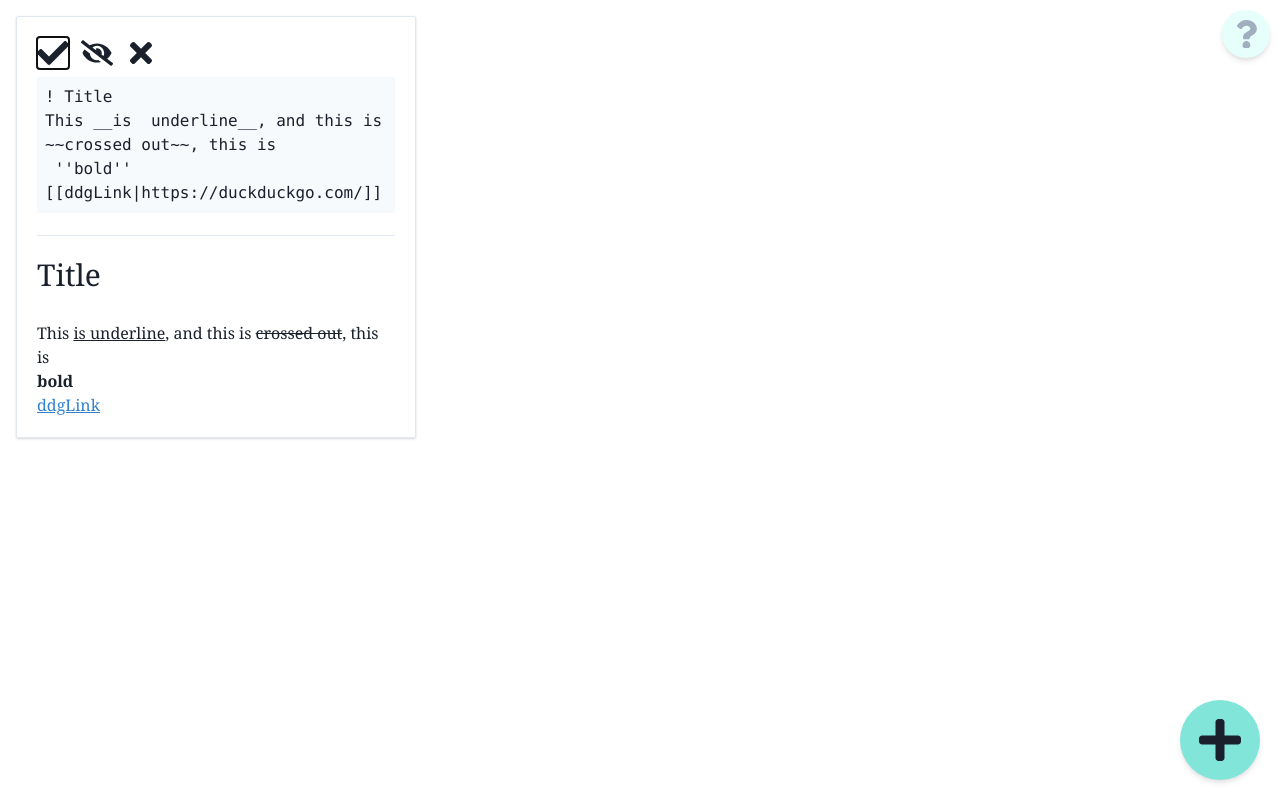
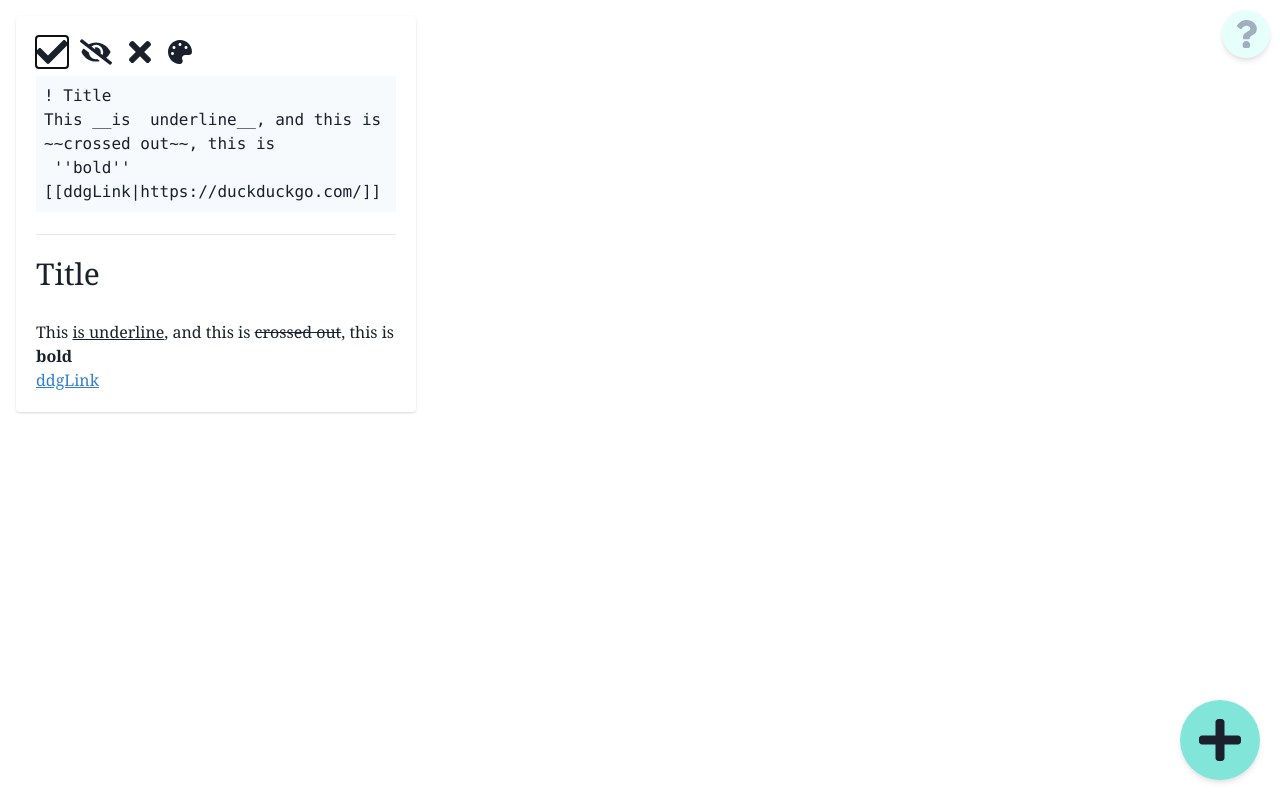
Before and after one commit to Lucasmercado101/markdown-notes-app, a React (Create React App) app: page / in a window 1280 px wide. Both pictures are taken after a click on the button 53 px from the left and 53 px from the top of the page. Built offline with nearby package versions, Linux system fonts and the light colour scheme.

Commit message:
added note colors and save on change only

```diff
--- a/src/App.tsx
+++ b/src/App.tsx
@@ -27,19 +27,19 @@ const reducer = (state: State, action: action): State => {
       return [
         ...state,
         // pseudo unique id
-        { text: "! New note", id: Math.ceil(Math.random() * 150) },
+        {
+          text: "! New note",
+          id: Math.ceil(Math.random() * 150),
+          color: "#fff",
+        },
       ];
 
     case actionTypes.EDITED_NOTE:
-      // console.log(action.editedMessage);
       const editedID = action.editedMessage!.id;
 
       return state.map((i) => {
-        if (i.id === editedID) {
-          return action.editedMessage!;
-        } else {
-          return i;
-        }
+        if (i.id === editedID) return action.editedMessage!;
+        return i;
       });
 
     default:
@@ -53,6 +53,7 @@ function App() {
       text:
         "! Title\nThis __is  underline__, and this is ~~crossed out~~, this is\n ''bold''\n[[ddgLink|https://duckduckgo.com/]]",
       id: 1,
+      color: "#fff",
     },
   ]);
   return (
--- a/src/components/Note.tsx
+++ b/src/components/Note.tsx
@@ -7,6 +7,7 @@ import {
   FaTimes as XIcon,
   FaEye as ShowIcon,
   FaEyeSlash as HideIcon,
+  FaPalette as ChangeColorIcon,
 } from "react-icons/fa";
 
 enum actionTypes {
@@ -16,6 +17,7 @@ enum actionTypes {
   TOGGLE_NOTE_EDIT,
   CANCEL_EDIT,
   SET_EDIT_TEXT,
+  CHANGE_COLOR,
 }
 
 type Props = {
@@ -84,7 +86,9 @@ type State = {
   isParsedTextVisible: boolean;
   isEditing: boolean;
   preEditText: string;
+  preEditColor: string;
   noteText: string;
+  color: string;
 };
 
 const reducer = (state: State, action: action): State => {
@@ -100,7 +104,23 @@ const reducer = (state: State, action: action): State => {
         ...state,
         isEditing: false,
         preEditText: state.noteText,
+        preEditColor: state.color,
         isParsedTextVisible: true,
+      };
+    case actionTypes.CHANGE_COLOR:
+      const colors = [
+        "#fed7d7",
+        "#edf2f7",
+        "#feebc8",
+        "#c3dafe",
+        "#fff",
+        "#b2f5ea",
+        "#fed7e2",
+      ];
+      const colorIndex = colors.findIndex((i) => i === state.color);
+      return {
+        ...state,
+        color: colors[colorIndex + 1] ? colors[colorIndex + 1] : colors[0],
       };
     case actionTypes.CANCEL_EDIT:
       return {
@@ -108,6 +128,7 @@ const reducer = (state: State, action: action): State => {
         isEditing: false,
         noteText: state.preEditText,
         isParsedTextVisible: true,
+        color: state.preEditColor,
       };
     case actionTypes.SET_EDIT_TEXT:
       return { ...state, noteText: action.text! };
@@ -121,14 +142,27 @@ const Note: React.FC<Props> = ({ content, onRequestDelete, onEdited }) => {
     rows: content.text.split("\n").length + 1,
     isParsedTextVisible: true,
     isEditing: false,
+    preEditColor: content.color,
     preEditText: content.text,
     noteText: content.text,
+    color: content.color,
   };
   const [state, dispatch] = useReducer(reducer, initialState);
-  const { rows, isParsedTextVisible, isEditing, noteText } = state;
+  const {
+    rows,
+    isParsedTextVisible,
+    isEditing,
+    noteText,
+    color,
+    preEditColor,
+    preEditText,
+  } = state;
 
   return (
-    <div className="shadow transition-shadow duration-100 hover:shadow-lg rounded-sm p-5 border text-gray-900 w-full">
+    <div
+      style={{ background: color }}
+      className="shadow transition-shadow duration-100 hover:shadow-lg p-5 rounded text-gray-900 w-full"
+    >
       <>
         <div className="flex flex-row justify-start items-center mb-2">
           {isEditing ? (
@@ -138,14 +172,22 @@ const Note: React.FC<Props> = ({ content, onRequestDelete, onEdited }) => {
                   title="Apply changes"
                   className="h-full w-full"
                   onClick={() => {
-                    onEdited({ text: noteText, id: content.id });
+                    const hasNotChanged =
+                      preEditColor === color && preEditText === noteText;
+
+                    !hasNotChanged &&
+                      onEdited({
+                        text: noteText,
+                        id: content.id,
+                        color: color,
+                      });
                     dispatch({ type: actionTypes.SAVED_NOTE_EDIT });
                   }}
                 />
               </button>
               <button
                 title="Hide Preview"
-                className="h-8 cursor-pointer ml-3 hover:text-orange-700"
+                className="h-8 cursor-pointer ml-3 hover:text-teal-500"
                 onClick={() =>
                   dispatch({ type: actionTypes.TOGGLE_PARSED_TEXT })
                 }
@@ -158,12 +200,17 @@ const Note: React.FC<Props> = ({ content, onRequestDelete, onEdited }) => {
               </button>
               <button
                 title="Cancel"
+                onClick={() => dispatch({ type: actionTypes.CANCEL_EDIT })}
                 className="h-8 hover:text-red-600 cursor-pointer ml-3"
               >
-                <XIcon
-                  className="h-full w-full"
-                  onClick={() => dispatch({ type: actionTypes.CANCEL_EDIT })}
-                />
+                <XIcon className="h-full w-full" />
+              </button>
+              <button
+                title="Change color"
+                onClick={() => dispatch({ type: actionTypes.CHANGE_COLOR })}
+                className="h-6 hover:text-green-600 cursor-pointer ml-3"
+              >
+                <ChangeColorIcon className="h-full w-full" />
               </button>
             </>
           ) : (
--- a/src/components/types.tsx
+++ b/src/components/types.tsx
@@ -1,4 +1,5 @@
 export type note = {
   text: string;
   id: number;
+  color: string;
 };
```
